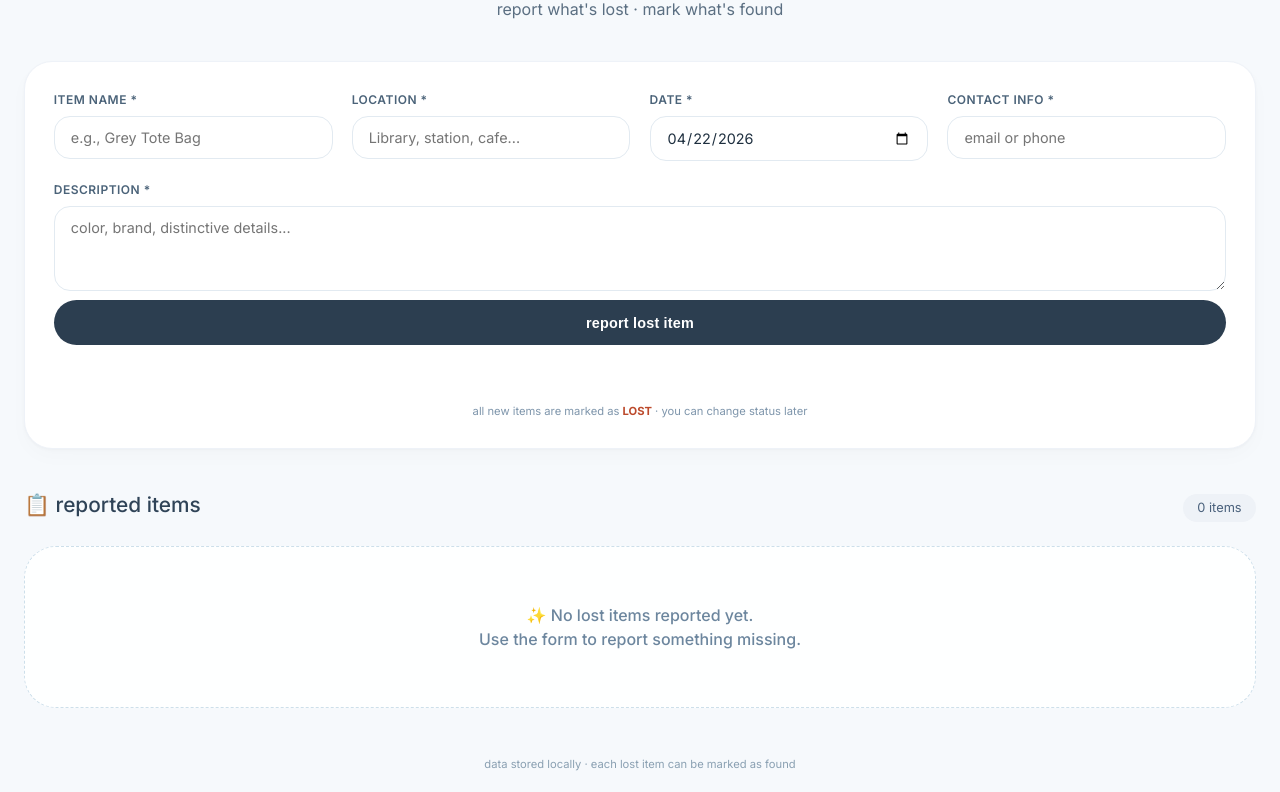
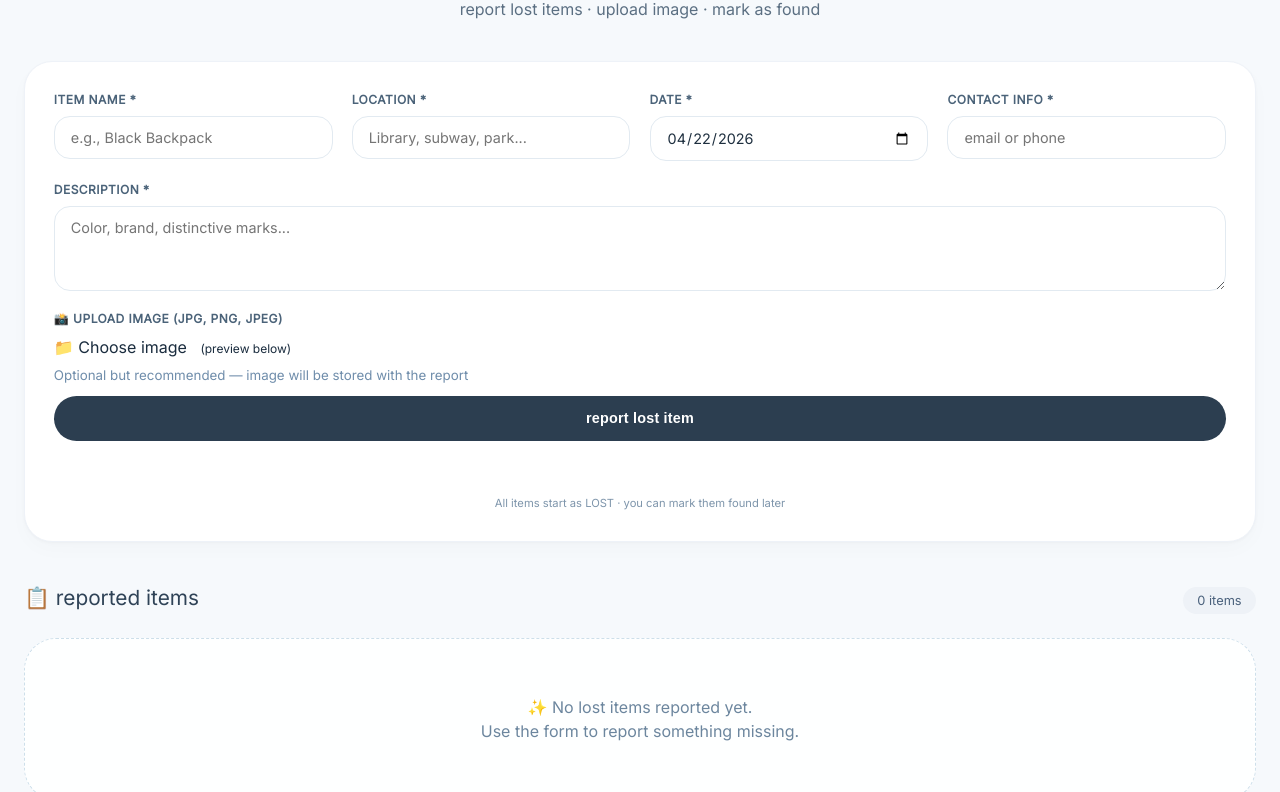
Before and after one commit to itsmebin/LnF-Lost-and-Found, a plain HTML site: page index.html in a window 1280 px wide. Shown: the part 89-881 px from the top of the page. Drawn offline with Linux system fonts and the light colour scheme.

Commit message:
Update index.html

```diff
--- a/index.html
+++ b/index.html
@@ -4,31 +4,30 @@
 <head>
     <meta charset="UTF-8">
     <meta name="viewport" content="width=device-width, initial-scale=1.0, viewport-fit=cover">
-    <title>LnF | lost & found</title>
+    <title>lnf · lost and found</title>
     <link rel="stylesheet" href="style.css">
-    <link
-        href="https://fonts.googleapis.com/css2?family=Inter:opsz,wght@14..32,300;14..32,400;14..32,500;14..32,600;14..32,700&display=swap"
+    <link href="https://fonts.googleapis.com/css2?family=Inter:opsz,wght@14..32,300;400;500;600;700&display=swap"
         rel="stylesheet">
 </head>
 
 <body>
     <div class="container">
         <div class="hero">
-            <h1>Lost and Found</h1>
-            <p>report what's lost · mark what's found</p>
+            <h1>LnF - Lost and Found</h1>
+            <p>report lost items · upload image · mark as found</p>
         </div>
 
-        <!-- Report Form (status defaults to LOST) -->
+        <!-- report form -->
         <div class="form-card">
             <form id="reportForm">
                 <div class="form-grid">
                     <div class="input-group">
                         <label>Item name *</label>
-                        <input type="text" id="itemName" placeholder="e.g., Grey Tote Bag" required>
+                        <input type="text" id="itemName" placeholder="e.g., Black Backpack" required>
                     </div>
                     <div class="input-group">
                         <label>Location *</label>
-                        <input type="text" id="location" placeholder="Library, station, cafe..." required>
+                        <input type="text" id="location" placeholder="Library, subway, park..." required>
                     </div>
                     <div class="input-group">
                         <label>Date *</label>
@@ -40,26 +39,37 @@
                     </div>
                     <div class="input-group full-width">
                         <label>Description *</label>
-                        <textarea id="description" placeholder="color, brand, distinctive details..."
-                            required></textarea>
+                        <textarea id="description" placeholder="Color, brand, distinctive marks..." required></textarea>
+                    </div>
+                    <div class="input-group full-width">
+                        <label>📸 Upload image (jpg, png, jpeg)</label>
+                        <div class="image-upload-area" id="imageUploadArea">
+                            <input type="file" id="imageInput" accept="image/jpeg,image/png,image/jpg"
+                                style="display: none;">
+                            <div class="file-label" id="uploadTrigger">📁 Choose image &nbsp; <span
+                                    style="font-size:12px;">(preview below)</span></div>
+                            <div id="imagePreviewContainer"></div>
+                        </div>
+                        <small style="color:#6f8dab;">Optional but recommended — image will be stored with the
+                            report</small>
                     </div>
                 </div>
                 <button type="submit" class="btn-submit">report lost item</button>
                 <div id="formFeedback" class="form-feedback"></div>
             </form>
-            <p style="font-size: 0.7rem; margin-top: 0.8rem; color: #7e95ab; text-align: center;">all new items are
-                marked as <strong style="color:#bc4a2c;">LOST</strong> · you can change status later</p>
+            <p style="font-size: 0.7rem; margin-top: 0.6rem; color:#7e95ab; text-align:center;">All items start as LOST
+                · you can mark them found later</p>
         </div>
 
-        <!-- items section -->
+        <!-- items list header -->
         <div class="items-header">
             <h2>📋 reported items</h2>
             <div class="items-count" id="itemsCount">0 items</div>
         </div>
         <div id="itemsContainer" class="items-grid">
-            <!-- dynamic cards injected here -->
+            <!-- empty state injected by js -->
         </div>
-        <footer>data stored locally · each lost item can be marked as found</footer>
+        <footer>data saved locally · images stored as Base64</footer>
     </div>
 
     <script src="script.js"></script>
```
